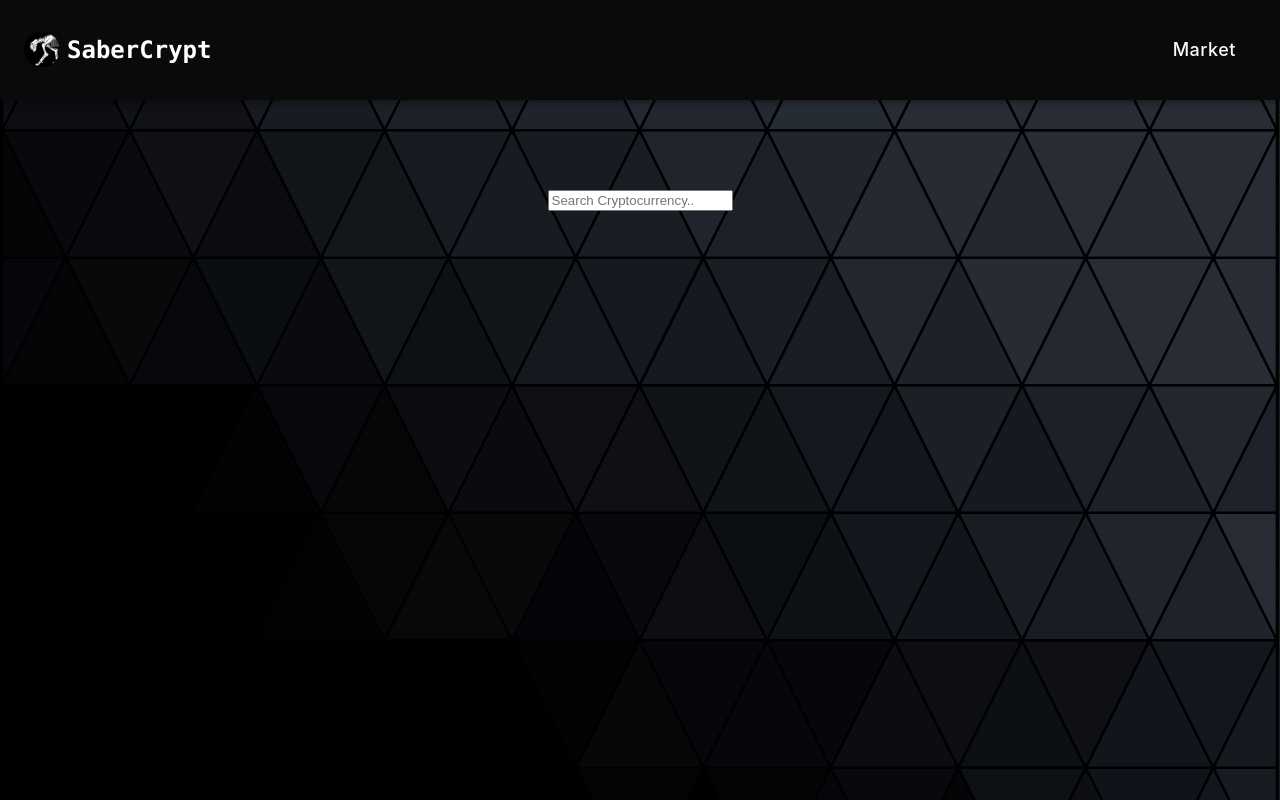
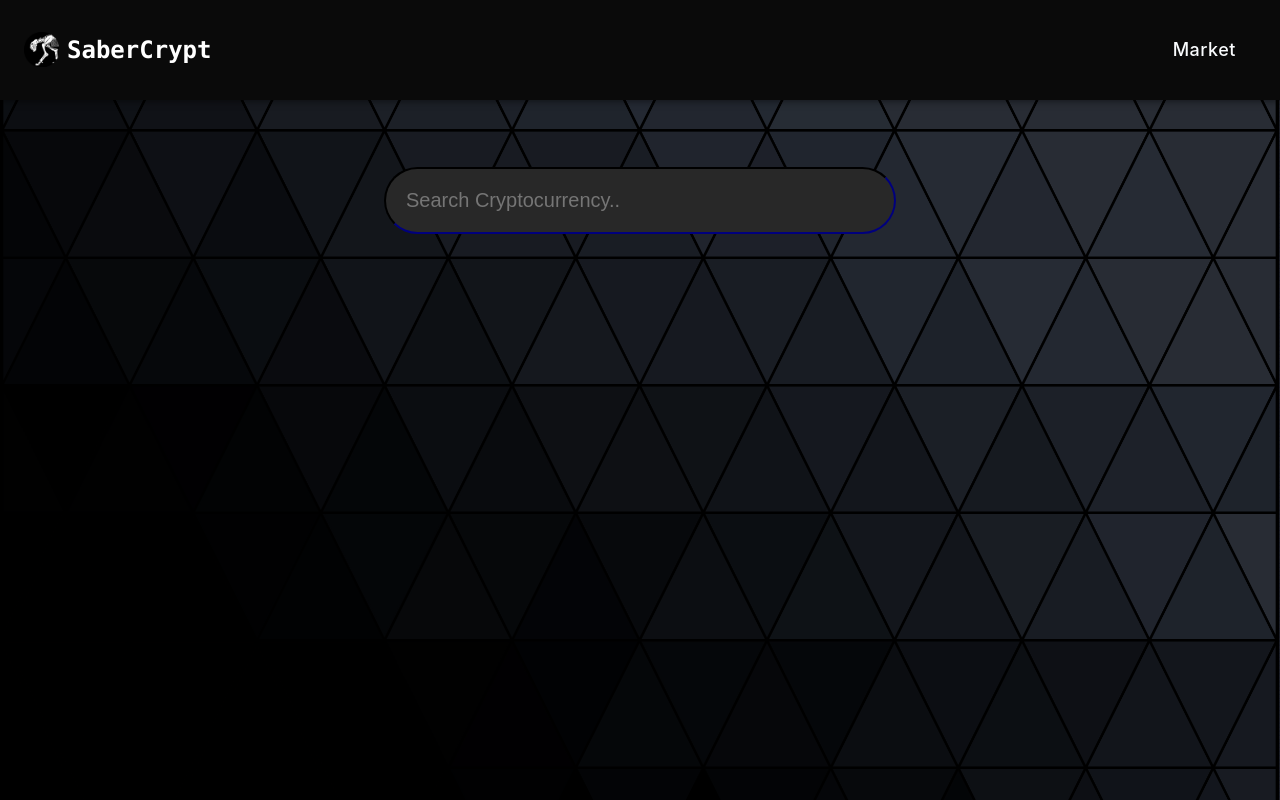
Before and after one commit to AdnanRashied/crypto-dawn, a React (Create React App) app in the folder sabercrypt/: page /market in a window 1280 px wide. Built offline with nearby package versions, Linux system fonts and the light colour scheme.

Commit message:
Updated Market/App/Css

```diff
--- a/sabercrypt/src/pages/market/market.component.tsx
+++ b/sabercrypt/src/pages/market/market.component.tsx
@@ -1,14 +1,8 @@
 import React, { useState } from 'react';
-import Button from '@mui/material/Button';
 import { CryptoCurrencyCard } from '../../components/cards/cryptoCurrencyCard.component';
-import SearchBar from '../../components/cards/search';
 import './market.styles.css'
-import {Box, Grid, Paper, styled} from "@mui/material";
-import events from "node:events";
-import AppBar from "@mui/material/AppBar";
 
 export default function Market() {
-
     const [inputText, setInputText] = useState("");
     let inputHandler = (event: { target: { value: any; }; }) => {
         let lowerCase = event.target.value;
@@ -16,12 +10,12 @@ export default function Market() {
     };
     return (
         <>
-        <div className="s">
+        <div className="search-field">
             <input
                 type="search"
-                className="searchField"
+                className="search-bar"
+                onChange={inputHandler}
                 placeholder="Search Cryptocurrency.."
-                onChange={inputHandler}
             />
         </div>
         <div className="x">
--- a/sabercrypt/src/pages/market/market.styles.css
+++ b/sabercrypt/src/pages/market/market.styles.css
@@ -1,20 +1,16 @@
-/*.searchDiv {*/
-/*    margin-bottom: 40vh;*/
-/*    position:absolute;*/
-/*}*/
-
-.s {
+.search-field {
+    display: flex;
     min-height: 50vh;
-    display: flex;
     align-items: center;
     justify-content: center;
 }
 
-
-
-/*.showAll {*/
-/*    border-radius: 30px;*/
-/*    border-color: #61dafb;*/
-/*    margin-top: 20vh;*/
-/*    position:absolute;*/
-/*}*/
+.search-bar {
+    width: 40vw;
+    padding: 20px;
+    background-color: #282828;
+    border-color: #000029;
+    color:white;
+    font-size: 20px;
+    border-radius: 40px;
+}
```
